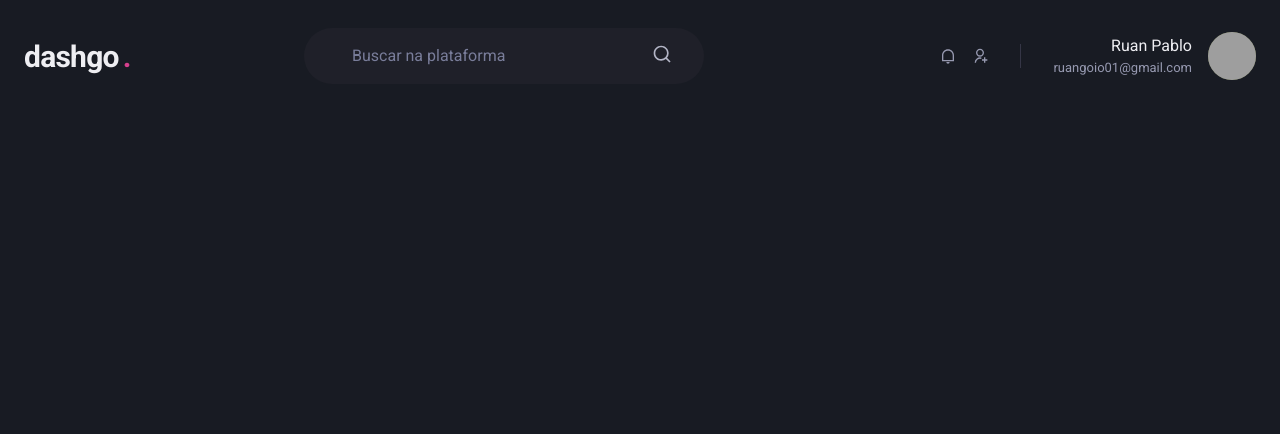
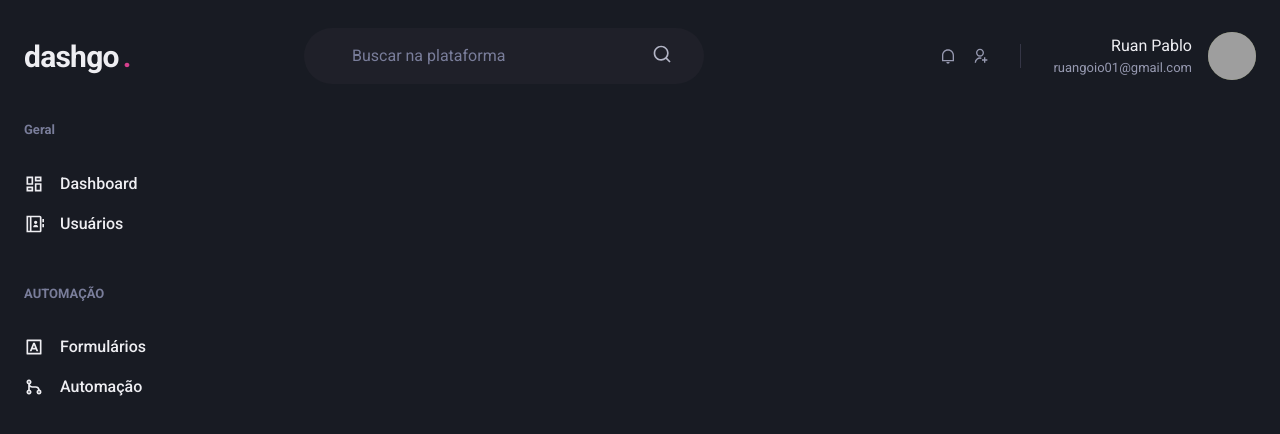
Before and after one commit to 1SyuLi/dashGo, a Next.js app: page /dashboard in a window 1280 px wide. Shown: the top 434 px of the page. Built offline with nearby package versions, Linux system fonts and the light colour scheme; grey boxes are pictures that could not be loaded.

Commit message:
SideBar component

```diff
--- /dev/null
+++ b/src/components/Sidebar.tsx
@@ -0,0 +1,44 @@
+import { Box, Stack, Text, Link, Icon } from "@chakra-ui/react";
+import { RiContactsBookLine, RiDashboardLine, RiGitMergeLine, RiInputMethodLine } from "react-icons/ri";
+
+
+
+export function Sidebar() {
+
+
+    return (
+        <Box as="aside" w="64" mr="8" >
+            <Stack spacing="12" align="flex-start">
+                <Box>
+                    <Text fontWeight="bold" color="gray.400" fontSize="small">Geral</Text>
+                    <Stack spacing="4" mt="8" align="stretch">
+                        <Link display="flex" alignItems="center" >
+                            <Icon as={RiDashboardLine} fontSize={20} />
+                            <Text ml="4" fontWeight="medium" >Dashboard</Text>
+                        </Link>
+
+                        <Link display="flex" alignItems="center" >
+                            <Icon as={RiContactsBookLine} fontSize={20} />
+                            <Text ml="4" fontWeight="medium" >Usuários</Text>
+                        </Link>
+                    </Stack>
+                </Box>
+
+                <Box>
+                    <Text fontWeight="bold" color="gray.400" fontSize="small">AUTOMAÇÃO</Text>
+                    <Stack spacing="4" mt="8" align="stretch">
+                        <Link display="flex" alignItems="center" >
+                            <Icon as={RiInputMethodLine} fontSize={20} />
+                            <Text ml="4" fontWeight="medium" >Formulários</Text>
+                        </Link>
+
+                        <Link display="flex" alignItems="center" >
+                            <Icon as={RiGitMergeLine} fontSize={20} />
+                            <Text ml="4" fontWeight="medium" >Automação</Text>
+                        </Link>
+                    </Stack>
+                </Box>
+            </Stack>
+        </Box>
+    )
+}
--- a/src/pages/dashboard.tsx
+++ b/src/pages/dashboard.tsx
@@ -1,10 +1,18 @@
+import { Flex } from "@chakra-ui/react";
 import { Header } from "../components/Header";
+import { Sidebar } from "../components/Sidebar";
 
 
 export default function Dashboard() {
 
 
     return (
-        <Header />
+        <Flex direction="column" h="100vh">
+            <Header />
+
+            <Flex w='100%' my='6' maxW={1280} mx='auto' px='6'  >
+                <Sidebar />
+            </Flex>
+        </Flex>
     )
 }
```
